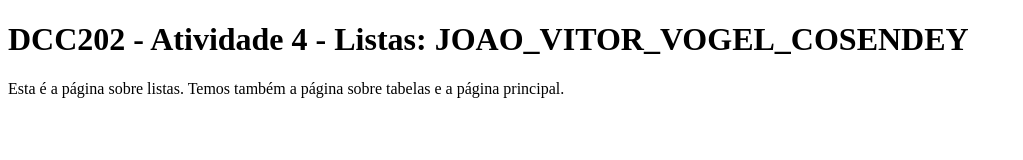
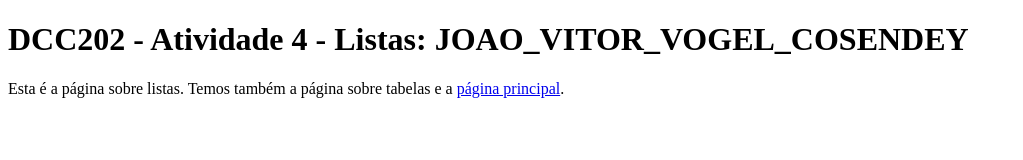
Before and after one commit to ufjf-dcc202/ufjf-dcc202-2023-3-b-atv4-joaovogelufjf, a website: page listas.html in a window 1280 px wide. Shown: the whole page, without its empty margins (0-1023 px from the left). Drawn offline with Linux system fonts and the light colour scheme.

Commit message:
link da index na listas

```diff
--- a/listas.html
+++ b/listas.html
@@ -8,7 +8,7 @@
 <body>
     <main>
         <h1>DCC202 - Atividade 4 - Listas: JOAO_VITOR_VOGEL_COSENDEY</h1>
-            <p>Esta é a página sobre listas. Temos também a página sobre tabelas e a página principal.</p>
+            <p>Esta é a página sobre listas. Temos também a página sobre tabelas e a <a href="index.html">página principal</a>.</p>
     </main>
 </body>
 </html>
```
